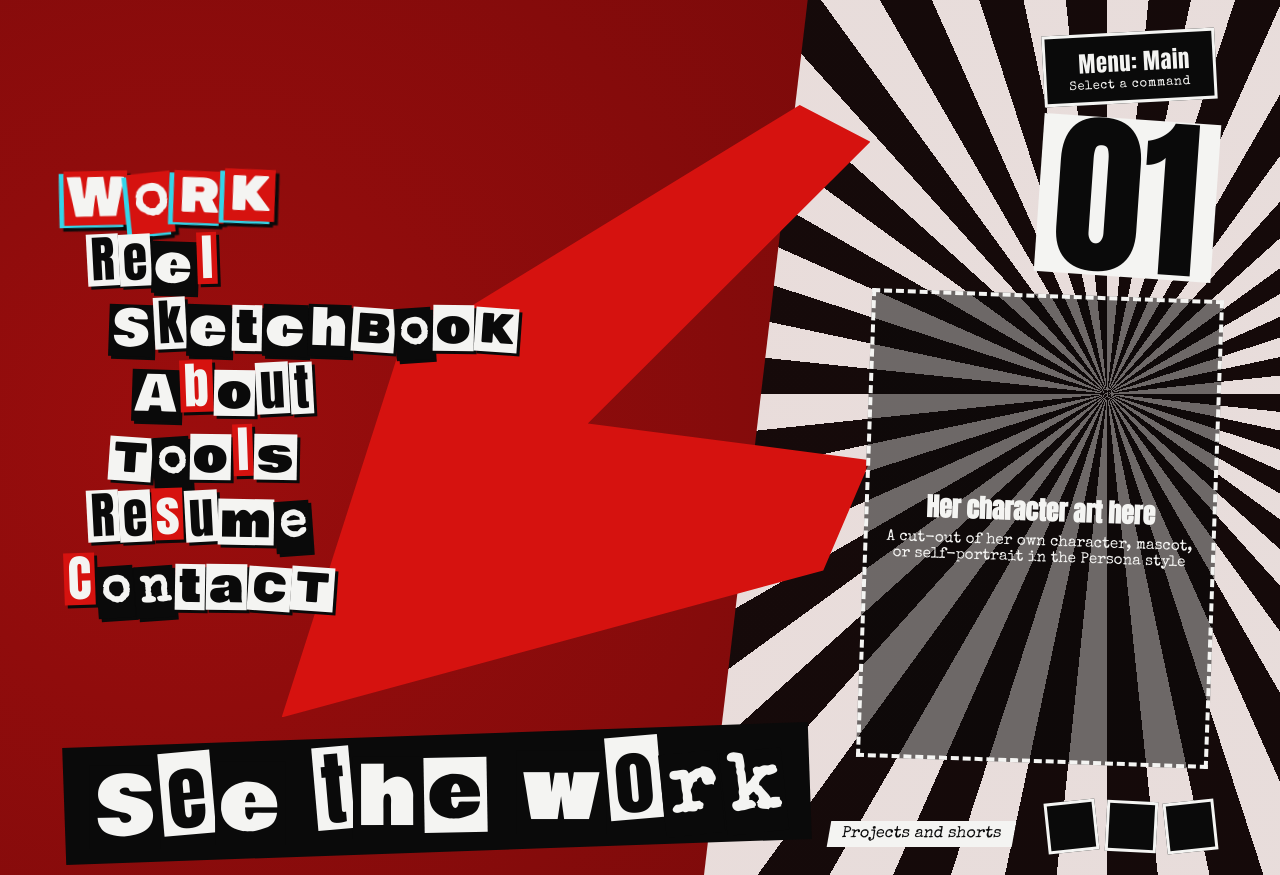
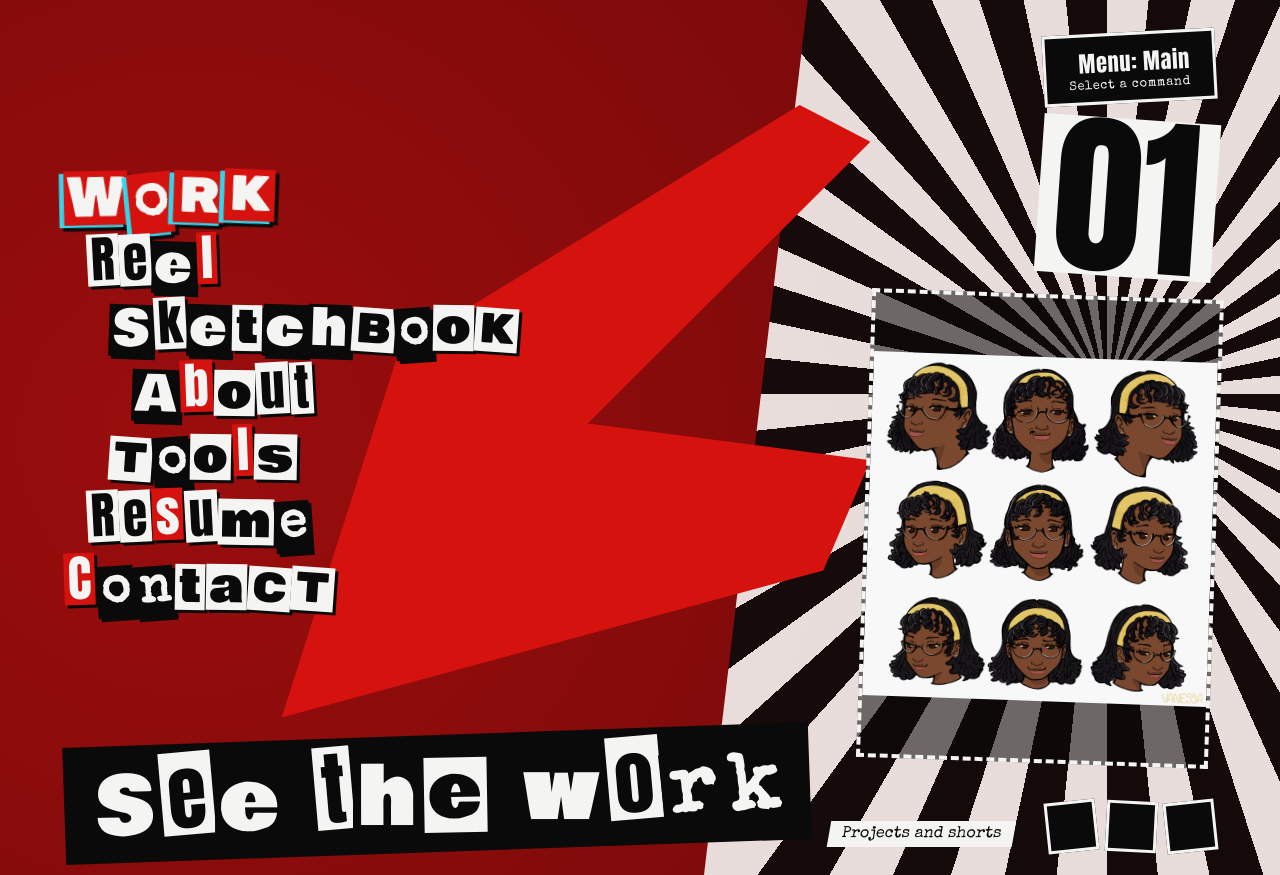
Before and after one commit to iodunsi/vanessao, a plain HTML site: page index.html in a window 1280 px wide. Shown: the top 875 px of the page. Drawn offline with nearby package versions, Linux system fonts and the light colour scheme.

Commit message:
added character art

```diff
--- a/index.html
+++ b/index.html
@@ -57,8 +57,8 @@ a{color:inherit;text-decoration:none}
 .tag{background:var(--ink);color:var(--paper);padding:.6rem 1.4rem;transform:rotate(-3deg);border:3px solid var(--paper);font-family:var(--f-a);font-size:1.4rem;letter-spacing:.03em;text-align:right}
 .tag small{display:block;font-family:var(--f-c);font-size:.8rem}
 .big-no{font-family:var(--f-a);font-size:clamp(5rem,16vw,11rem);line-height:.9;background:var(--paper);color:var(--ink);padding:0 1rem;transform:rotate(4deg)}
-.art{width:min(100%,22rem);aspect-ratio:3/4;border:4px dashed var(--paper);background:rgba(10,10,10,.55);display:grid;place-items:center;text-align:center;padding:1rem;font-size:.95rem;transform:rotate(2deg)}
-.art b{display:block;font-family:var(--f-a);font-size:1.6rem;margin-bottom:.3rem}
+.art{width:min(100%,22rem);aspect-ratio:3/4;border:4px dashed var(--paper);background:rgba(10,10,10,.55);display:grid;place-items:center;overflow:hidden;padding:0;transform:rotate(2deg)}
+.art img{display:block;width:100%;height:100%;object-fit:contain}
 
 /* COMMAND BAR */
 .command{position:absolute;left:0;right:0;bottom:0;display:flex;align-items:flex-end;gap:1.2rem;padding:0 clamp(1rem,5vw,4rem) 1.4rem}
@@ -112,7 +112,7 @@ footer{background:var(--red);padding:1.5rem clamp(1rem,5vw,4rem);display:flex;fl
   <div class="stage">
     <div class="tag">Menu: Main<small>Select a command</small></div>
     <div class="big-no" id="num" aria-hidden="true">01</div>
-    <div class="art"><div><b>Her character art here</b>A cut-out of her own character, mascot, or self-portrait in the Persona style</div></div>
+    <div class="art"><img src="media/PERSONA%20CONCEPT%20ART%20(sept%202026,%20clip%20studio%20paint).PNG" alt="Persona character concept art sheet showing Vanessa's character from several angles"></div>
   </div>
 
   <div class="command" aria-live="polite">
```
